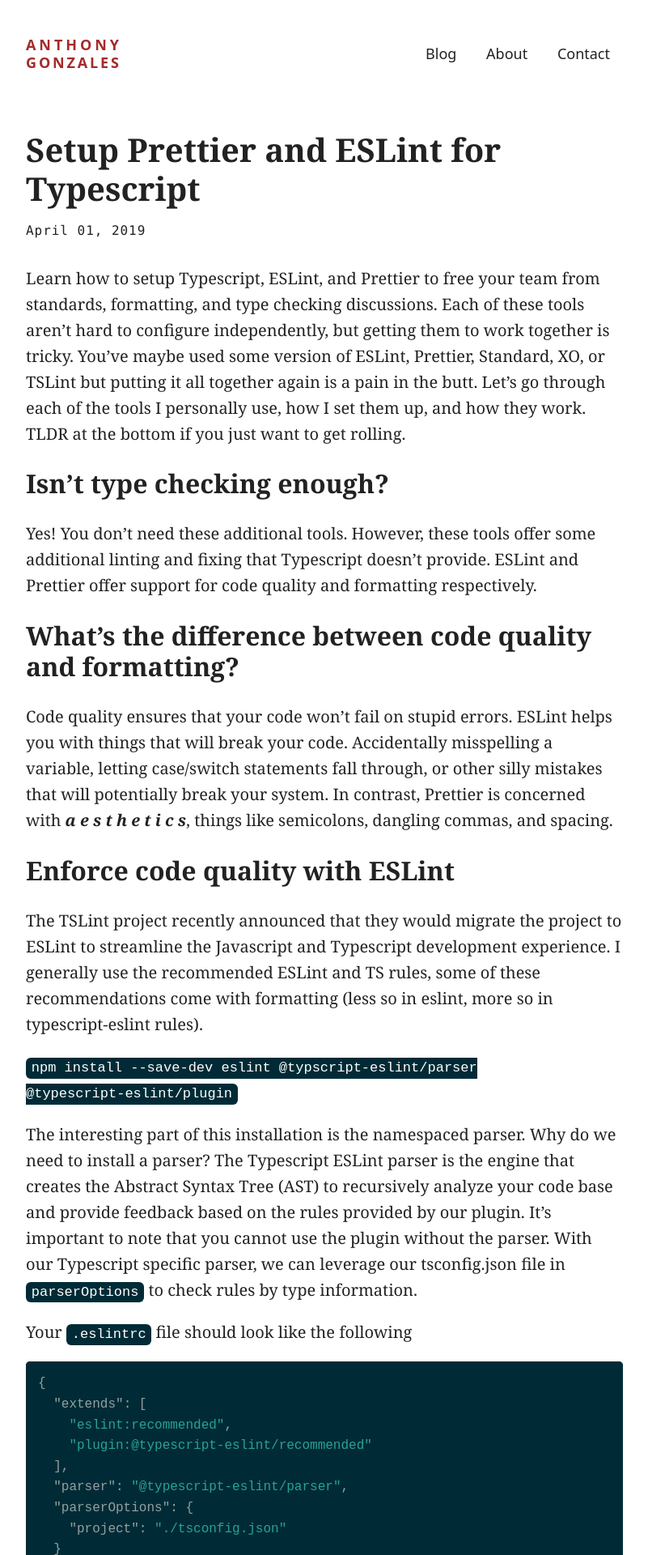
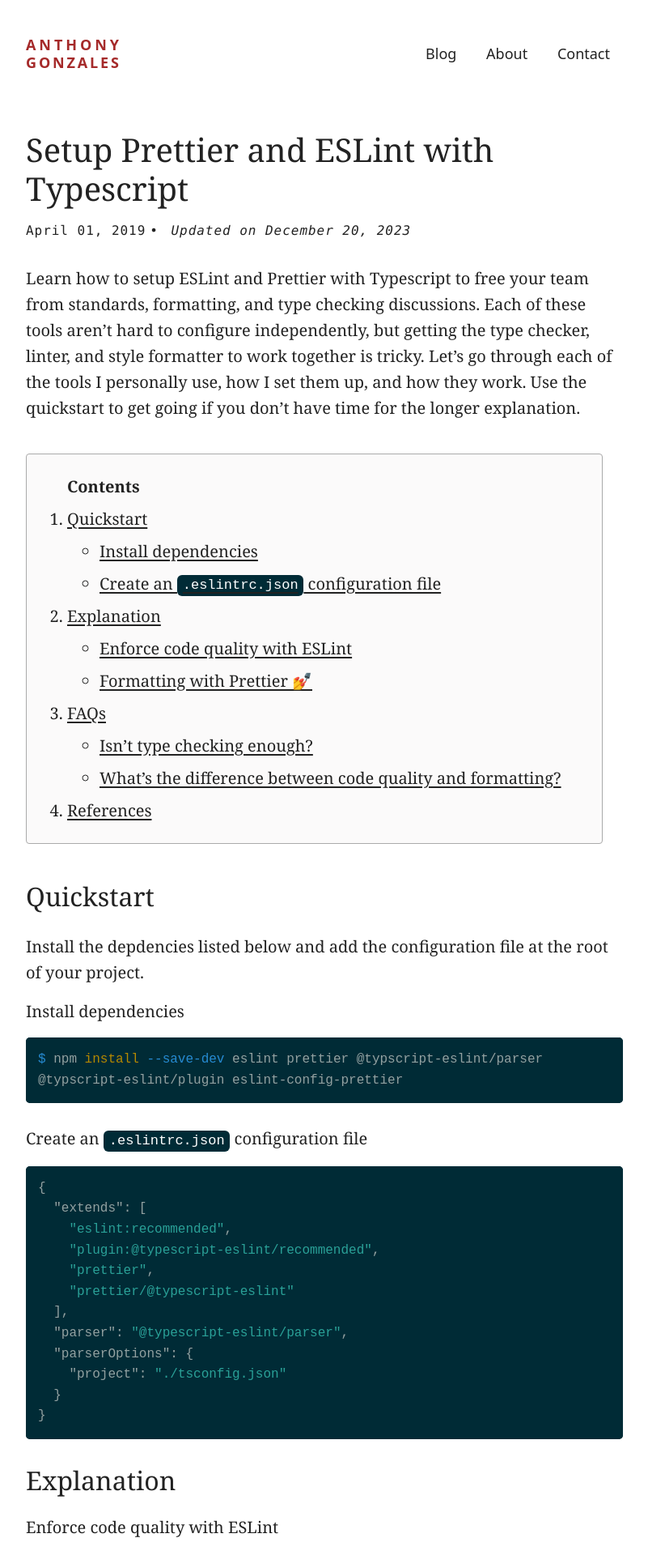
Before and after one commit to antgonzales/antgonzales.github.io, a Jekyll site: the page built from _posts/2019-4-1-setup-eslint-prettier-with-typescript.md, in a window 1280 px wide. Shown: the top 1920 px of the page at 81% size, without its empty margins (239-1040 px from the left). Built offline with Jekyll 4.4.1, drawn with Linux system fonts in a browser that asks for light colours; some of the changed text lies outside the part shown.

Commit message:
Update ESLint + Prettier + Typescript post
Add a table of contents, quickstart, and references. Make adjustments to
contents and change Neovim bonus material. Update content for clarity.
Adjust headings to normal font weight.

````diff
--- a/_posts/2019-4-1-setup-eslint-prettier-with-typescript.md
+++ b/_posts/2019-4-1-setup-eslint-prettier-with-typescript.md
@@ -1,41 +1,64 @@
 ---
 layout: post
-title:  "Setup Prettier and ESLint for Typescript"
+title:  "Setup Prettier and ESLint with Typescript"
 description: "Learn how to leverage ESLint, Prettier with Typescript to reduce
 bugs and nitpicky reviews. I'll walk you through setup, explain the differences"
+last_modified_at: 2023-12-20
 ---
 
-Learn how to setup Typescript, ESLint, and Prettier to free your team from
+Learn how to setup ESLint and Prettier with Typescript to free your team from
 standards, formatting, and type checking discussions. Each of these tools
-aren't hard to configure independently, but getting them to work together is
-tricky. You've maybe used some version of ESLint, Prettier, Standard, XO, or
-TSLint but putting it all together again is a pain in the butt. Let's go through
-each of the tools I personally use, how I set them up, and how they work. TLDR
-at the bottom if you just want to get rolling.
+aren't hard to configure independently, but getting the type checker, linter,
+and style formatter to work together is tricky. Let's go through each of the
+tools I personally use, how I set them up, and how they work. Use the
+quickstart to get going if you don't have time for the longer explanation.
 
 <!--break-->
 
-## Isn't type checking enough?
-Yes! You don't need these additional tools. However, these tools offer some
-additional linting and fixing that Typescript doesn't provide. ESLint and
-Prettier offer support for code quality and formatting respectively.
+* Do not remove this line (it will not be displayed)
+{:toc}
 
-## What's the difference between code quality and formatting?
-Code quality ensures that your code won't fail on stupid errors. ESLint helps
-you with things that will break your code. Accidentally misspelling a variable,
-letting case/switch statements fall through, or other silly mistakes that will
-potentially break your system. In contrast, Prettier is concerned with **_a e s t
-h e t i c s_**, things like semicolons, dangling commas, and spacing.
+## Quickstart
 
-## Enforce code quality with ESLint
+Install the depdencies listed below and add the configuration file at the root
+of your project.
+
+### Install dependencies
+
+```bash
+$ npm install --save-dev eslint prettier @typscript-eslint/parser
+@typscript-eslint/plugin eslint-config-prettier
+```
+
+### Create an `.eslintrc.json` configuration file
+```json
+{
+  "extends": [
+    "eslint:recommended",
+    "plugin:@typescript-eslint/recommended",
+    "prettier",
+    "prettier/@typescript-eslint"
+  ],
+  "parser": "@typescript-eslint/parser",
+  "parserOptions": {
+    "project": "./tsconfig.json"
+  }
+}
+```
+
+## Explanation
+
+### Enforce code quality with ESLint
 The TSLint project recently announced that they would migrate the project to
 ESLint to streamline the Javascript and Typescript development experience. I
 generally use the recommended ESLint and TS rules, some of these
 recommendations come with formatting (less so in eslint, more so in
 typescript-eslint rules).
 
-`npm install --save-dev eslint @typscript-eslint/parser
-@typescript-eslint/plugin`
+```bash
+$ npm install --save-dev eslint @typscript-eslint/parser
+@typescript-eslint/plugin
+```
 
 The interesting part of this installation is the namespaced parser. Why do we
 need to install a parser? The Typescript ESLint parser is the engine that
@@ -70,7 +93,9 @@
 team at Prettier has solved this problem. There are a few options, but we'll go
 with my choice; turn off ESLint format rules.
 
-`npm i --save-dev prettier eslint-config-prettier`
+```bash
+$ npm i --save-dev prettier eslint-config-prettier
+```
 
 We've now installed Prettier and an ESLint config specifically to integrate
 with Prettier. This config has a set list of rules to turn off on the ESLint
@@ -78,7 +103,7 @@
 amount of rules you can enforce in ESLint, Prettier has a very specific list of
 formatting options. Let's get it working.
 
-Our .eslintrc.json file should now look like the following:
+Our `.eslintrc.json` file should now look like the following:
 
 ```json
 {
@@ -95,7 +120,7 @@
 }
 ```
 
-Here's what our .prettierrc.json file will look like:
+Here's what our `.prettierrc.json` file will look like:
 ```json
 {
    "printWidth": 100,
@@ -113,9 +138,13 @@
 Prettier but I ended up dealing with serious performance issues. To test it
 out, let's try giving it a run.
 
-`./node_modules/.bin/eslint . --ext .ts`
+```bash
+$ ./node_modules/.bin/eslint . --ext .ts
+```
 
-`./node_modules/prettier/bin-prettier.js -c "src/**/*.ts`
+```bash
+$ ./node_modules/prettier/bin-prettier.js -c "src/**/*.ts
+```
 
 That's it! You should now see output from both linters to let you know if your
 code does not meet standards. In your package.json, you can put it together
@@ -132,59 +161,19 @@
 }
 ```
 
-## Bonus: Setup Eslint, Prettier, and Typescript with Vim/Neovim and ALE
-I personally use Neovim and ALE to write code. This comes with the headache of
-having to configure my setup from scratch. Luckily, ALE takes a lot of the
-effort out of language syntax highlighting, linting, and formatting on save.
+## FAQs
+### Isn't type checking enough?
+Yes! You don't need these additional tools. However, these tools offer some
+additional linting and fixing that Typescript doesn't provide. ESLint and
+Prettier offer support for code quality and formatting respectively.
 
-First install ALE via your plugin of choice. I personally use
-[vim-plug](https://github.com/junegunn/vim-plug) for it's ease of use and
-simplicity. With ALE installed, let's update your `.vimrc` for vanilla vim or
-`init.vim` if you use Neovim like I do.
+### What's the difference between code quality and formatting?
+Code quality ensures that your code won't fail on minor errors and bugs.
+Accidentally misspelling a variable, letting case/switch statements fall
+through, or other silly mistakes that will potentially break your application.
+In contrast, Prettier is concerned with **_a e s t h e t i c s_** ✨; things like
+semicolons, dangling commas, and spacing.
 
-```vim
-let g:ale_fixers = {
-\   'typescript': ['prettier', 'eslint'],
-\}
-
-let g:ale_linters = {}
-let g:ale_linters.typescript = ['eslint', 'tsserver']
-
-let g:ale_typescript_prettier_use_local_config = 1
-
-let g:ale_fix_on_save = 1
-
-let g:ale_linters_explicit = 1
-```
-
-Notice that I've added Prettier and ESLint to my `ale_fixers` and set
-`ale_fix_on_save` to `1`. This will allow ESLint and Prettier to auto-fix any
-problems when I save a file. I've also created a linters object and added a
-specific setting for Typescript. Obviously, we're using `eslint` to check our
-files but there's also `tsserver`. TSServer is a tool that runs in the
-background to conduct type checking as we're coding. It's essentially our
-Typescript compiler running on watch mode.
-
-## TLDR; Turn off ESLint format rules for Prettier
-I found performance issues on larger files when I configured ESLint to run
-Prettier. Instead of integrating Prettier, I opted to turn ESLint format rules
-off in favor of Prettier running independently.
-
-`npm install --save-dev eslint prettier @typscript-eslint/parser
-@typscript-eslint/plugin eslint-config-prettier`
-
-```json
-{
-  "extends": [
-    "eslint:recommended",
-    "plugin:@typescript-eslint/recommended",
-    "prettier",
-    "prettier/@typescript-eslint"
-  ],
-  "parser": "@typescript-eslint/parser",
-  "parserOptions": {
-    "project": "./tsconfig.json"
-  }
-}
-
-```
+## References
+* [Prettier: Integrating with
+  Linters](https://prettier.io/docs/en/integrating-with-linters.html)
--- a/_sass/_variables.scss
+++ b/_sass/_variables.scss
@@ -52,4 +52,4 @@
 $h5-font-size: $base-font-size;
 $h6-font-size: .875 * $base-font-size;
 $headings-line-height: 1.2;
-$headings-font-weight: 700;
+$headings-font-weight: 400;
````
Also changed, not shown: other parts of _posts/2019-4-1-setup-eslint-prettier-with-typescript.md (+1 -1 lines).
